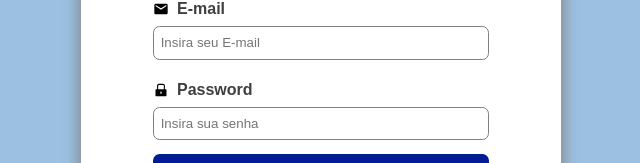
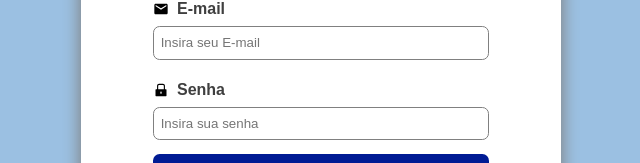
Before and after one commit to RianVitor26/Sistema-Ciasc-Fisio, a React (Vite) app in the folder client/: page / in a window 1280 px wide. Shown: the part 248-411 px from the top of the page, without its empty margins (319-959 px from the left). Built offline with nearby package versions, Linux system fonts and the light colour scheme.

Commit message:
deixando as labels em pt

```diff
--- a/client/src/pages/Login/index.jsx
+++ b/client/src/pages/Login/index.jsx
@@ -18,7 +18,7 @@ export const Login = () => {
 
           <label htmlFor="password">
             <AiFillLock />
-            <p>Password</p>
+            <p>Senha</p>
           </label>
           <input type="password" placeholder="Insira sua senha" />
 
```
